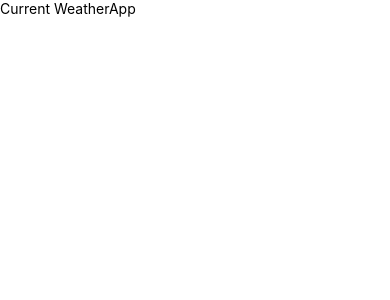
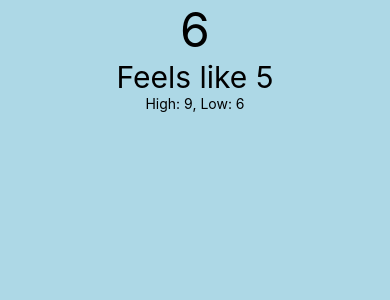
Before and after one commit to hasansword/react-native-weather-app, a React Native app: screen / in a window 390 px wide. Shown: the top 300 px of the page. Built offline with nearby package versions, Linux system fonts and the light colour scheme.

Commit message:
Basic Main Page designed

```diff
--- a/App.js
+++ b/App.js
@@ -1,11 +1,34 @@
-import React from "react";
-import { View, Text, SafeAreaView } from "react-native";
+import React from 'react'
+import { View, Text, SafeAreaView, StyleSheet } from 'react-native'
 
 const App = () => {
-  return(
-    <SafeAreaView>
-      <Text>Current WeatherApp</Text>
+  return (
+    <SafeAreaView style={styles.wrapper}>
+      <View style={styles.container}>
+        <Text style={styles.temp}>6</Text>
+        <Text style={styles.feels}>Feels like 5</Text>
+        <Text>High: 9, Low: 6</Text>
+      </View>
     </SafeAreaView>
   )
 }
-export default App;
+
+const styles = StyleSheet.create({
+  wrapper:{
+    flex: 1,
+  },
+  container:{
+    backgroundColor:'lightblue',
+    flex: 1,
+    alignItems: 'center',
+  },
+  temp:{
+    fontSize: 48,
+    color: 'black',
+  },
+  feels:{
+    fontSize: 30,
+    color: 'black',
+  }
+})
+export default App
```
